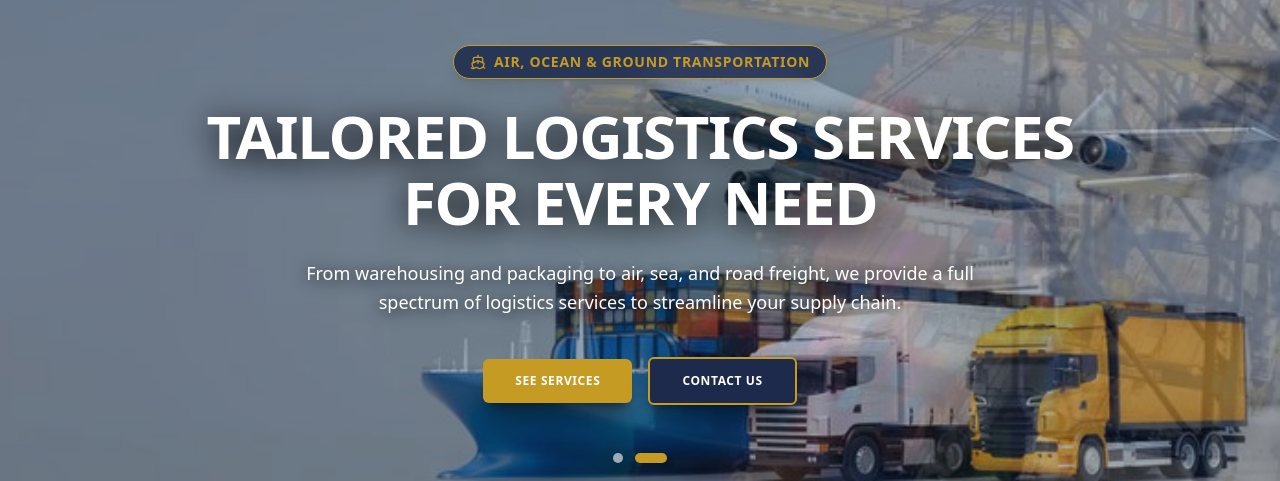
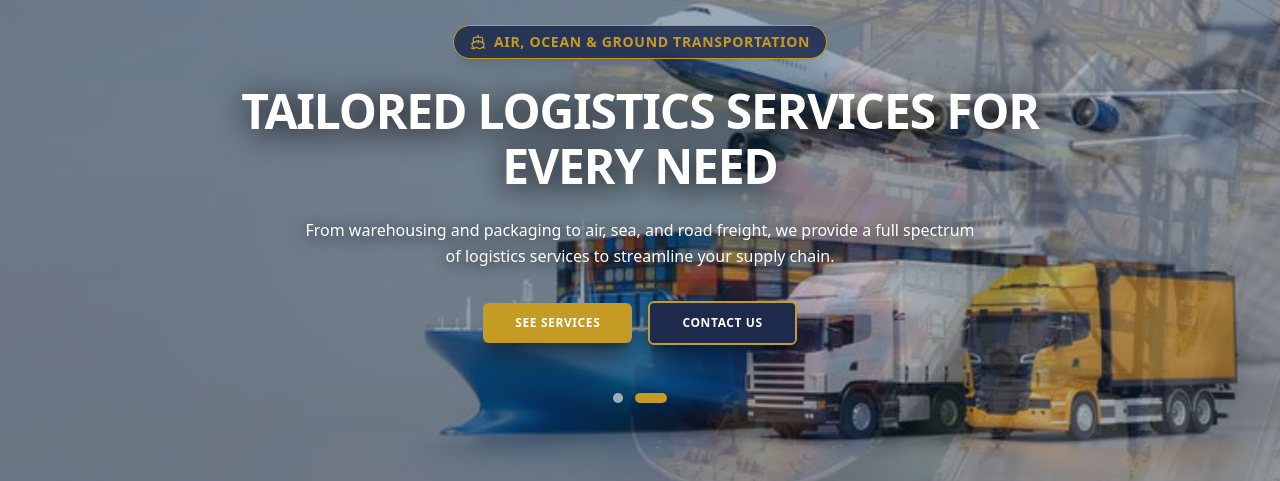
Before and after one commit to TechSolutionor98/steadfastshippinglines, a Next.js app: page / in a window 1280 px wide. Shown: the part 226-707 px from the top of the page. Built offline with nearby package versions, Linux system fonts and the light colour scheme; no server answers; the database is empty.

Commit message:
Configure hero banner with bg-cover, balanced aspect ratio, and overflow-hidden to prevent cutting

```diff
--- a/src/Components/Home/HomePage.jsx
+++ b/src/Components/Home/HomePage.jsx
@@ -132,55 +132,60 @@ export default function HomePage({ cmsContent }) {
     <div className="bg-white text-slate-800">
       {/* =========================================================================
           SECTION 1: HERO BANNER SLIDER (Matching Osum Hero Banner)
-          Clean & Crisp Background Images without Dark Opacity Overlay
+          Clean & Crisp Background Images with Full Cover & No Cut / No Overflow
       ========================================================================== */}
-      <section className="relative min-h-[580px] sm:min-h-[660px] flex items-center justify-center text-white overflow-hidden bg-[#141E36]">
+      <section className="relative w-full min-h-[420px] sm:min-h-[480px] md:min-h-[520px] lg:min-h-[580px] flex items-center justify-center text-white overflow-hidden bg-[#141E36]">
         {heroSlides.map((slide, idx) => (
           <div
             key={idx}
-            className={`absolute inset-0 transition-opacity duration-1000 ease-in-out ${
+            className={`absolute inset-0 w-full h-full overflow-hidden transition-opacity duration-1000 ease-in-out ${
               idx === currentSlide ? "opacity-100 z-10" : "opacity-0 z-0 pointer-events-none"
             }`}
           >
-            {/* Background Image - Clean without dark overlay */}
+            {/* Background Image - Full Cover, No Overflow, No Cut */}
             <div
-              className="absolute inset-0 bg-cover bg-center transition-transform duration-1000"
-              style={{ backgroundImage: `url(${slide.bgImage})` }}
+              className="absolute inset-0 w-full h-full bg-cover bg-center bg-no-repeat"
+              style={{
+                backgroundImage: `url(${slide.bgImage})`,
+                backgroundSize: "cover",
+                backgroundPosition: "center center",
+                backgroundRepeat: "no-repeat",
+              }}
             />
           </div>
         ))}
 
-        <div className="relative z-20 max-w-5xl mx-auto px-4 sm:px-8 text-center space-y-6 py-20">
+        <div className="relative z-20 max-w-5xl mx-auto px-4 sm:px-8 text-center space-y-4 sm:space-y-6 py-12 sm:py-16">
           <div className="inline-flex items-center gap-2 px-4 py-1.5 rounded-full bg-[#1D2A4C]/85 border border-[#C59B24] text-[#C59B24] text-xs sm:text-sm font-bold tracking-wider uppercase animate-in fade-in duration-500 shadow-lg backdrop-blur-sm">
             <Ship className="w-4 h-4 text-[#C59B24]" />
             <span>{heroSlides[currentSlide].subtitle}</span>
           </div>
 
-          <h1 className="text-3xl sm:text-5xl lg:text-6xl font-black text-white tracking-tight uppercase leading-[1.1] max-w-4xl mx-auto drop-shadow-[0_4px_16px_rgba(0,0,0,0.95)]">
+          <h1 className="text-2xl sm:text-4xl lg:text-5xl font-black text-white tracking-tight uppercase leading-[1.15] max-w-4xl mx-auto drop-shadow-[0_4px_16px_rgba(0,0,0,0.95)]">
             {heroSlides[currentSlide].title}
           </h1>
 
-          <p className="text-sm sm:text-lg text-white font-medium max-w-2xl mx-auto leading-relaxed drop-shadow-[0_2px_8px_rgba(0,0,0,0.95)]">
+          <p className="text-xs sm:text-base text-white font-medium max-w-2xl mx-auto leading-relaxed drop-shadow-[0_2px_8px_rgba(0,0,0,0.95)]">
             {heroSlides[currentSlide].description}
           </p>
 
-          <div className="flex flex-wrap items-center justify-center gap-4 pt-4">
+          <div className="flex flex-wrap items-center justify-center gap-3 sm:gap-4 pt-2">
             <Link
               href="/services"
-              className="px-8 py-3.5 rounded-md bg-[#C59B24] hover:bg-[#B0891E] text-white font-bold text-xs uppercase tracking-wider shadow-xl shadow-black/40 transition-all hover:scale-105"
+              className="px-7 sm:px-8 py-3 rounded-md bg-[#C59B24] hover:bg-[#B0891E] text-white font-bold text-xs uppercase tracking-wider shadow-xl shadow-black/40 transition-all hover:scale-105"
             >
               SEE SERVICES
             </Link>
             <Link
               href="/contact"
-              className="px-8 py-3.5 rounded-md bg-[#1D2A4C] hover:bg-[#15203A] text-white font-bold text-xs uppercase tracking-wider border-2 border-[#C59B24] shadow-xl shadow-black/40 transition-all hover:scale-105"
+              className="px-7 sm:px-8 py-3 rounded-md bg-[#1D2A4C] hover:bg-[#15203A] text-white font-bold text-xs uppercase tracking-wider border-2 border-[#C59B24] shadow-xl shadow-black/40 transition-all hover:scale-105"
             >
               CONTACT US
             </Link>
           </div>
 
           {/* Slider Controls */}
-          <div className="flex items-center justify-center gap-3 pt-6">
+          <div className="flex items-center justify-center gap-3 pt-4 sm:pt-6">
             {heroSlides.map((_, i) => (
               <button
                 key={i}
```
